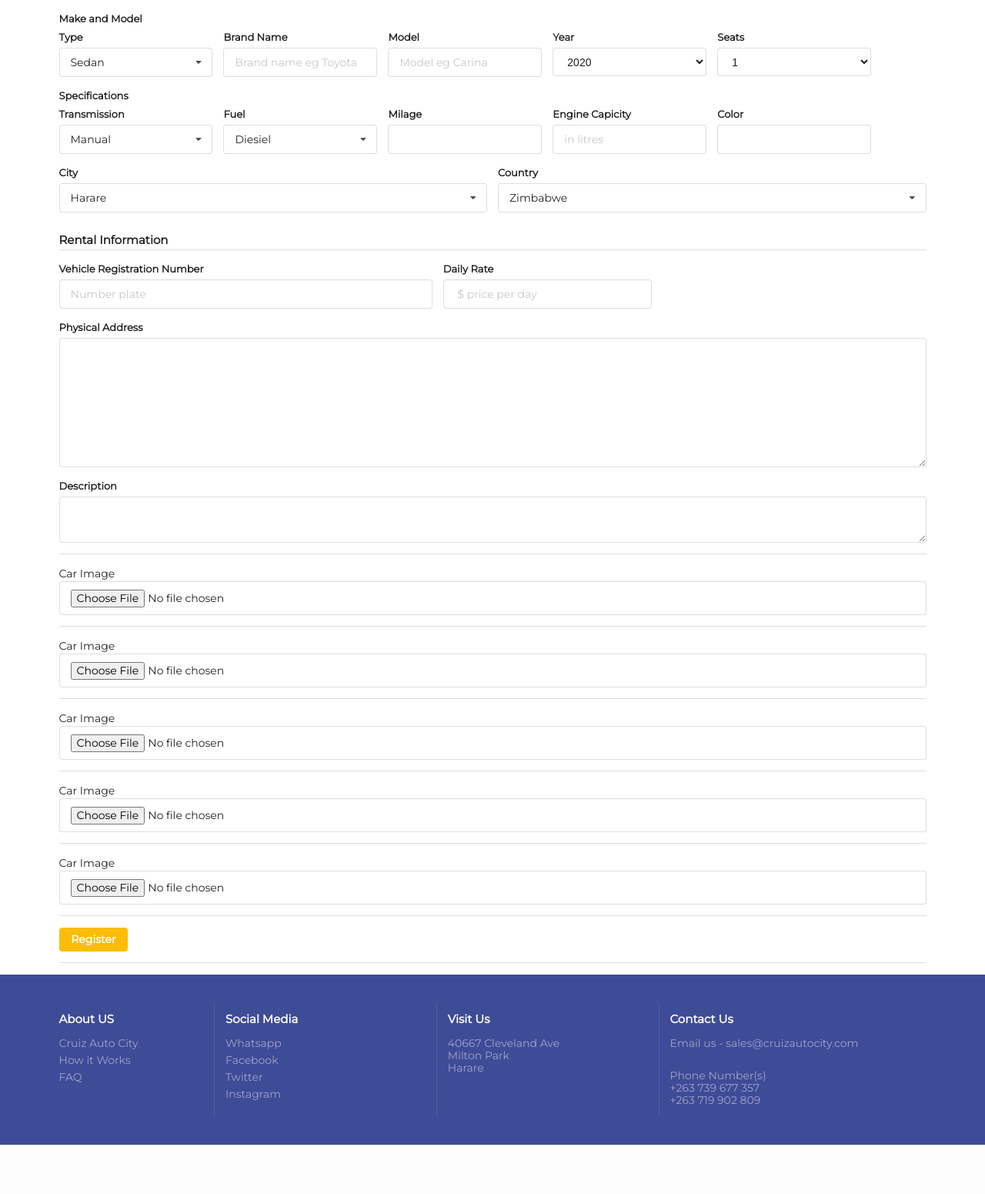
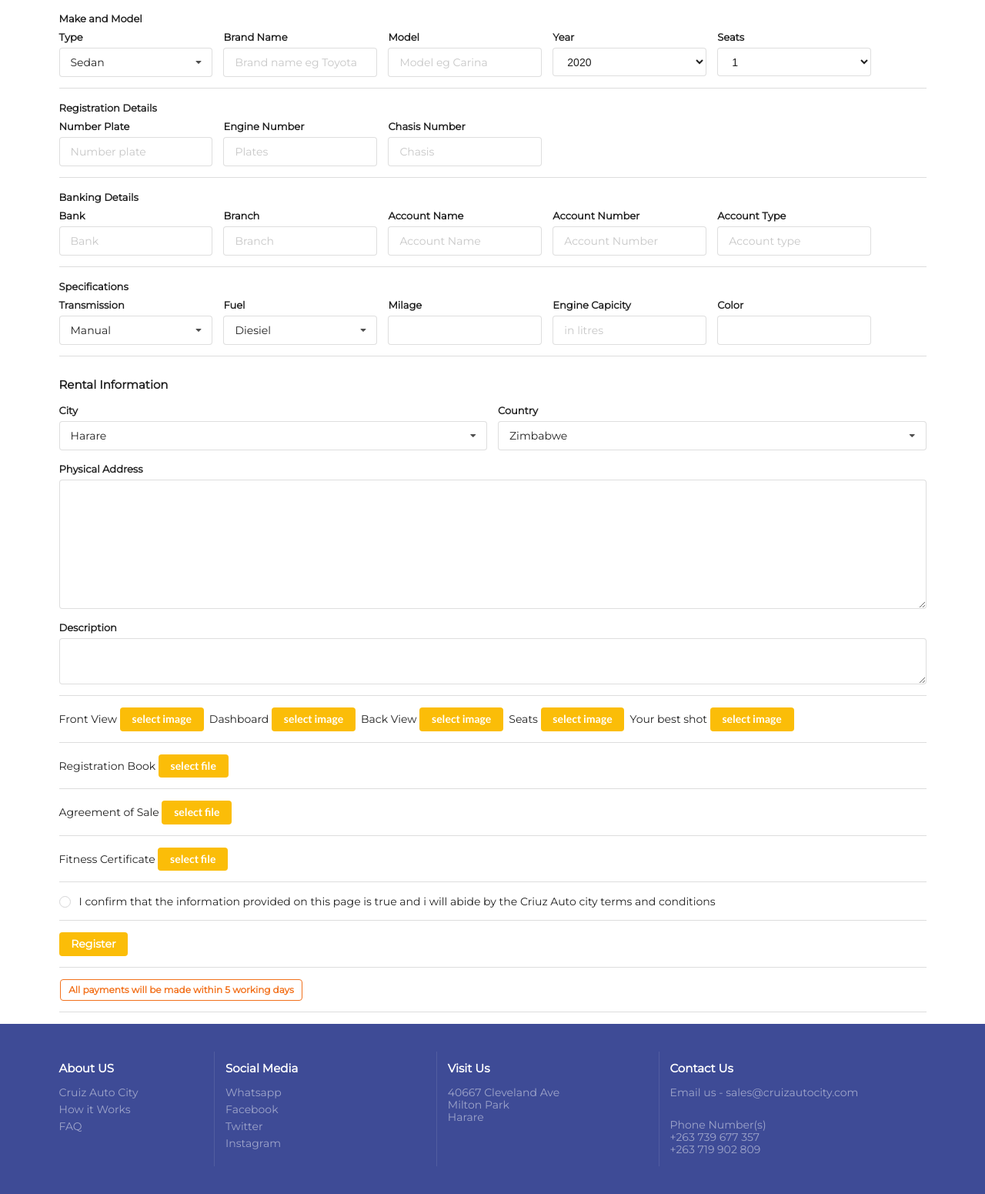
Before and after one commit to taurainesu/copy-car-rental, a Laravel app: page /cars/new in a window 1280 px wide. Shown: the part 144-1695 px from the top of the page at 77% size. Before the commit the page ends 1631 px from the top, so only its background shows below. Run offline with Laravel 8, Linux system fonts and the light colour scheme; a user stored in the database is signed in; data comes from the database, SQL or seed files in the repository; style sheets or scripts are compiled from the project's sources; parts of the project's set-up code (start-up, migrations or seed data) failed here and were passed over; some libraries are stand-ins or nearby versions.

Commit message:
additional fields

```diff
--- a/app/Http/Controllers/CarController.php
+++ b/app/Http/Controllers/CarController.php
@@ -67,8 +67,10 @@ class CarController extends Controller
 
         $data['user_id'] = Auth::id();
         $data['status'] = "pending";
-        try{
-            Car::create($data);}
+       try{
+            Car::create($data);
+
+          }
 
         catch(QueryException $e){
             return redirect()->route('home')->with('vehicle_status', 'vehicle already registered'); }
--- a/resources/views/new_car.blade.php
+++ b/resources/views/new_car.blade.php
@@ -29,6 +29,8 @@
     <option value="fork_lift">ForkLift</option>
     <option value="bus">Bus</option>
     <option value="commuter_ominibus">Commuter Ominibus</option>
+    <option value="tow_truck">Tow Truck</option>
+
       </select>
     </div>
     <div class="three wide field">
@@ -195,6 +197,75 @@
     </div>
   </div>
 
+  <div class="ui divider"></div>
+
+
+  <div class="field">
+    <label>Registration Details</label>
+    <div class="fields">
+
+
+      <div class="three wide field">
+        <label>Number Plate</label>
+        <input type="text" name="vehicle_registration" maxlength="16" placeholder="Number plate" required>
+      </div>
+
+
+
+      <div class="three wide field">
+        <label>Engine Number</label>
+        <input type="text" name="engine_number" maxlength="16" placeholder="Plates" required>
+      </div>
+    <div class="three wide field">
+      <label>Chasis Number</label>
+      <input type="text" name="chasis_number" maxlength="16" placeholder="Chasis" required>
+    </div>
+
+
+
+
+    </div>
+  </div>
+
+
+  <div class="ui divider"></div>
+
+
+  <div class="field">
+    <label>Banking Details</label>
+    <div class="fields">
+      <div class="three wide field">
+        <label>Bank</label>
+        <input type="text" name="bank" maxlength="16" placeholder="Bank" required>
+      </div>
+    <div class="three wide field">
+      <label>Branch</label>
+      <input type="text" name="branch" maxlength="16" placeholder="Branch" required>
+    </div>
+
+    <div class="three wide field">
+      <label>Account Name</label>
+      <input type="text" name="account_name" maxlength="16" placeholder="Account Name" required>
+    </div>
+
+
+  <div class="three wide field">
+        <label>Account Number</label>
+        <input type="text" name="account_number" maxlength="16" placeholder="Account Number" required>
+      </div>
+    <div class="three wide field">
+      <label>Account Type</label>
+      <input type="text" name="account_type" maxlength="16" placeholder="Account type" required>
+    </div>
+
+
+
+    </div>
+  </div>
+
+
+<div class="ui divider"></div>
+
   <div class="field">
     <label>Specifications</label>
     <div class="fields">
@@ -238,6 +309,13 @@
     </div>
     </div>
   </div>
+
+
+  <div class="ui divider"></div>
+
+  <h4 class="ui  header">Rental Information</h4>
+
+
   <div class="two fields">
     <div class="field">
       <label>City</label>
@@ -266,19 +344,6 @@
       </select>
     </div>
   </div>
-  <h4 class="ui dividing header">Rental Information</h4>
-
-  <div class="fields">
-    <div class="seven wide field">
-      <label>Vehicle Registration Number</label>
-      <input type="text" name="vehicle_registration" maxlength="16" placeholder="Number plate" required>
-    </div>
-    <div class="four wide field">
-      <label>Daily Rate</label>
-      <input type="number" name="daily_rate" placeholder=" $ price per day" step="0.01" required>
-    </div>
-
-  </div>
 
 
   <div class="field">
@@ -293,41 +358,89 @@
 
 
   <div class="ui divider"></div>
-    <label for="image" class="">{{ __('Car Image') }}</label>
+    <label for="image" class="">{{ __('Front View') }}</label>
 
-    <input id="image" type="file" name="imageUrl" required autocomplete="image" required>
+    <input type="file"  name="imageUrl" id="uploadFile" style="display: none;"  required/>
+    <div class="yellow  ui compact button" id="uploadTrigger">select image</div>
 
-    <div class="ui divider"></div>
+    <label for="image" class="">{{ __('Dashboard') }}</label>
 
 
-    <label for="image" class="">{{ __('Car Image') }}</label>
-
-<input id="image" type="file" name="imageUrl1" required autocomplete="image" required>
-
-<div class="ui divider"></div>
 
 
-<label for="image" class="">{{ __('Car Image') }}</label>
+      <input type="file"  name="imageUrl1" id="uploadFile1" style="display: none;"  required/>
+      <div class="yellow  ui compact button" id="uploadTrigger1">select image</div>
 
-<input id="image" type="file" name="imageUrl2" required autocomplete="image" required>
+
+
+
+
+
+
+
+
+<label for="image" class="">{{ __('Back View') }}</label>
+
+
+
+
+
+<input type="file"  name="imageUrl2" id="uploadFile2" style="display: none;"  required />
+<div class="yellow  ui compact button" id="uploadTrigger2">select image</div>
+
+
+
+
+
+<label for="image" class="">{{ __('Seats') }}</label>
+
+<input type="file"  name="imageUrl3" id="uploadFile3" style="display: none;" required />
+<div class="yellow  ui compact button" id="uploadTrigger3">select image</div>
+
+
+
+<label for="image" class="">{{ __('Your best shot') }}</label>
+
+<input type="file"  name="imageUrl4" id="uploadFile4" style="display: none;" requiered />
+<div class="yellow  ui compact button" id="uploadTrigger4">select image</div>
 
 <div class="ui divider"></div>
 
 
 
-<label for="image" class="">{{ __('Car Image') }}</label>
+<label for="image" class="">{{ __('Registration Book') }}</label>
 
-<input id="image" type="file" name="imageUrl3" required autocomplete="image" required>
+<input type="file"  name="imageUrl5" id="uploadFile5" style="display: none;" required />
+<div class="yellow  ui compact button" id="uploadTrigger5">select file </div>
+
+<div class="ui divider"></div>
+
+<label for="image" class="">{{ __('Agreement of Sale') }}</label>
+
+<input type="file"  name="imageUrl6" id="uploadFile6" style="display: none;" required />
+<div class="yellow  ui compact button" id="uploadTrigger6">select file </div>
 
 <div class="ui divider"></div>
 
 
 
-<label for="image" class="">{{ __('Car Image') }}</label>
+<label for="image" class="">{{ __('Fitness Certificate') }}</label>
 
-<input id="image" type="file" name="imageUrl4" required autocomplete="image" required>
+<input type="file"  name="imageUrl7" id="uploadFile7" style="display: none;"  required/>
+<div class="yellow  ui compact button" id="uploadTrigger7">select file </div>
+
+
 
 <div class="ui divider"></div>
+
+<div class="field">
+  <div class="ui radio checkbox">
+    <input  id="confrim radio" type="radio"  value="other">
+    <label>I confirm that the information  provided  on this page is true and i will abide by the Criuz Auto city terms and conditions</label>
+  </div>
+</div>
+<div class="ui divider"></div>
+
 
 
 
@@ -337,5 +450,78 @@
   <div class="ui divider"></div>
 </form>
 
+
+
+
+<strong class="ui teal"></strong>
+
+<a class="ui orange basic label">All payments will be made within 5 working  days</a>
+
+
+<div class="ui divider"></div>
+
+
     </div>
 @endsection
+
+
+@section('javascript')
+<script>
+
+
+$("#uploadTrigger").click(function(){
+  $("#uploadFile").click();
+});
+
+
+$("#uploadTrigger1").click(function(){
+  $("#uploadFile1").click();
+});
+
+
+$("#uploadTrigger2").click(function(){
+  $("#uploadFile2").click();
+});
+
+
+$("#uploadTrigger3").click(function(){
+  $("#uploadFile3").click();
+});
+
+
+
+$("#uploadTrigger4").click(function(){
+  $("#uploadFile4").click();
+});
+
+
+
+
+$("#uploadTrigger5").click(function(){
+  $("#uploadFile5").click();
+});
+
+
+
+
+$("#uploadTrigger6").click(function(){
+  $("#uploadFile6").click();
+});
+
+
+$("#uploadTrigger7").click(function(){
+  $("#uploadFile7").click();
+});
+
+
+
+
+
+
+
+</script>
+
+
+
+
+@endsection
```
Also changed, not shown: database/migrations/2020_02_18_100604_create_cars_table.php.
